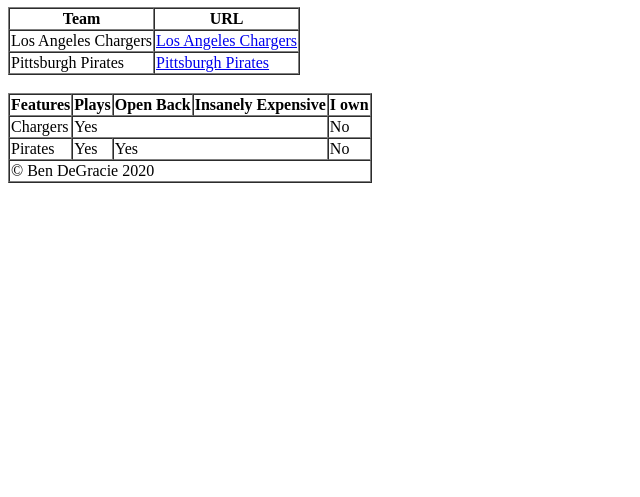
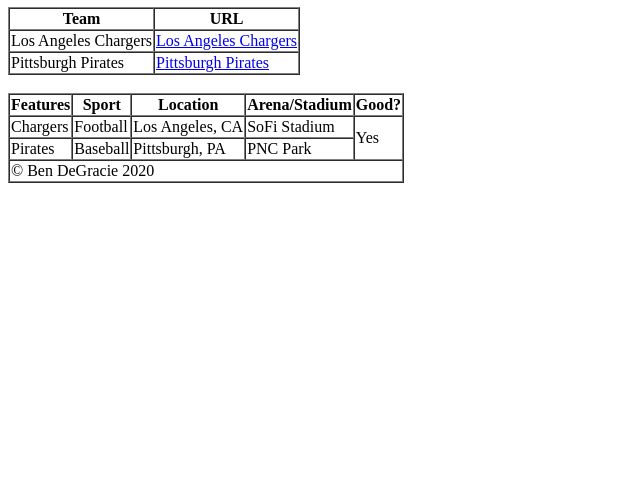
Before and after one commit to itdev160/ben-degracie, a plain HTML site: page activity-2/index.html in a window 1280 px wide. Shown: the part 303-800 px from the top of the page, without its empty margins (0-640 px from the left). Drawn offline with Linux system fonts and the light colour scheme.

Commit message:
Completed Activity 2

```diff
--- a/activity-2/index.html
+++ b/activity-2/index.html
@@ -30,22 +30,24 @@
     <table id="complex-table" border="1" cellspacing="0">
         <thead>
             <th>Features</th>
-            <th scope="column">Plays</th>
-            <th scope="column">Open Back</th>
-            <th scope="column">Insanely Expensive</th>
-            <th scope="column">I own</th>
+            <th scope="column">Sport</th>
+            <th scope="column">Location</th>
+            <th scope="column">Arena/Stadium</th>
+            <th scope="column">Good?</th>
         </thead>
         <tbody>
             <tr>
                 <td scope="row">Chargers</td>
-                <td colspan="3">Yes</td>
-                <td>No</td>
+                <td>Football</td>
+                <td>Los Angeles, CA</td>
+                <td>SoFi Stadium</td>
+                <td rowspan="2">Yes</td>
             </tr>
             <tr>
                 <td scope="row">Pirates</td>
-                <td>Yes</td>
-                <td colspan="2">Yes</td>
-                <td>No</td>
+                <td>Baseball</td>
+                <td>Pittsburgh, PA</td>
+                <td>PNC Park</td>
             </tr>
         </tbody>
         <tfoot>
```
